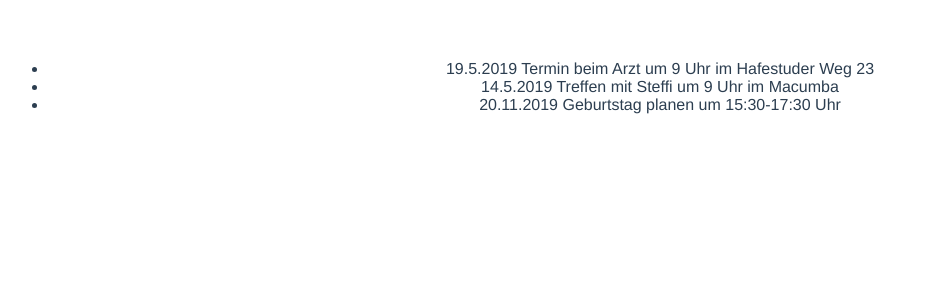
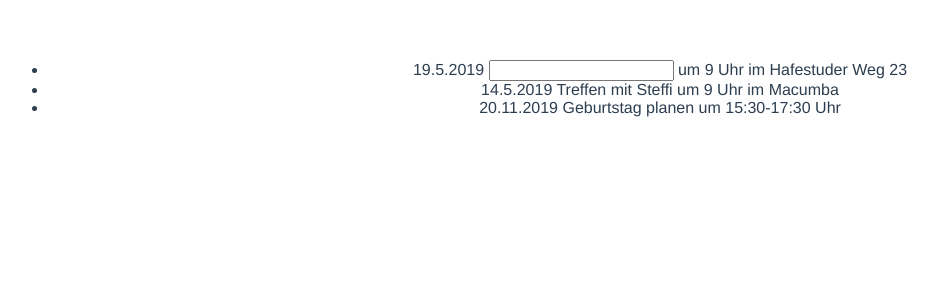
Before and after one commit to clehr/calendar, a Vue app: page / in a window 1280 px wide. Shown: the top 300 px of the page, without its empty margins (0-938 px from the left). Built offline with nearby package versions, Linux system fonts and the light colour scheme.

Commit message:
add input field

```diff
--- a/src/App.vue
+++ b/src/App.vue
@@ -1,7 +1,7 @@
 <template>
   <div id="app">
     <ul>
-      <li>19.5.2019 Termin beim Arzt um 9 Uhr im Hafestuder Weg 23</li>
+      <li>19.5.2019 <input /> um 9 Uhr im Hafestuder Weg 23</li>
       <li>14.5.2019 Treffen mit Steffi um 9 Uhr im Macumba</li>
       <li>20.11.2019 Geburtstag planen um 15:30-17:30 Uhr</li>
     </ul>
```
